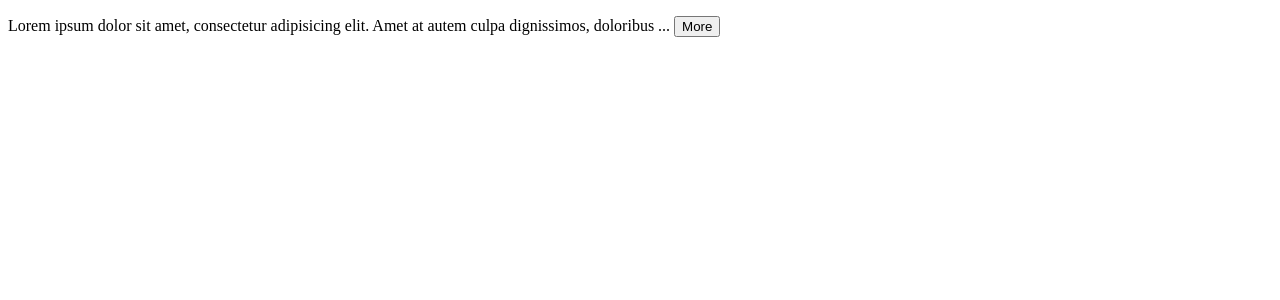
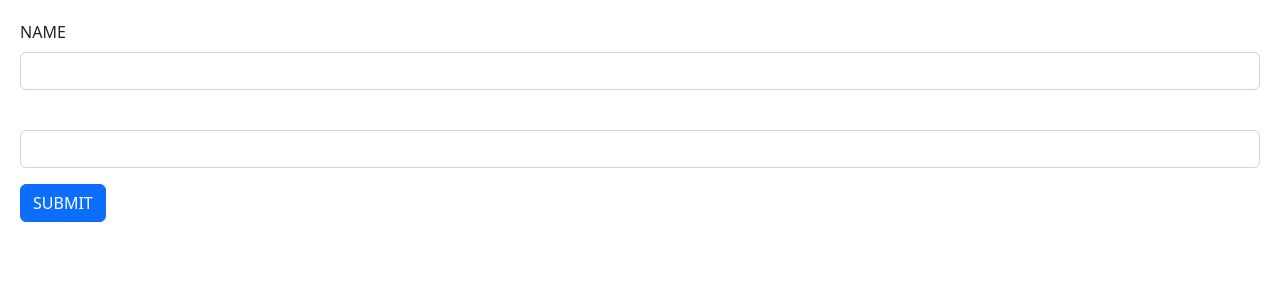
Before and after one commit to elmastahsin/react-app, a React (Vite) app: page / in a window 1280 px wide. Shown: the top 300 px of the page. Built offline with nearby package versions, Linux system fonts and the light colour scheme.

Commit message:
accessing Input Fields

```diff
--- a/src/App.tsx
+++ b/src/App.tsx
@@ -3,6 +3,7 @@
 import NavBar from "./components/NavBar";
 import Cart from "./components/Cart";
 import ExpandableText from "./components/ExpandableText";
+import Form from "./components/Form";
 
 function App() {
 
@@ -11,14 +12,7 @@
 
     return (
         <div>
-            <ExpandableText>Lorem ipsum dolor sit amet, consectetur adipisicing elit. Amet at autem culpa dignissimos,
-                doloribus, et excepturi facilis hic, inventore itaque laudantium nobis omnis pariatur quidem quod sunt
-                voluptate? Aspernatur assumenda doloremque ducimus eius ex labore modi quaerat? Commodi, deleniti
-                ducimus eos, error eum ex labore libero nemo non nostrum perspiciatis quae reiciendis saepe totam velit.
-                Alias architecto commodi culpa harum id, impedit natus omnis, optio recusandae repellat repudiandae
-                suscipit veritatis voluptas! Amet aperiam asperiores assumenda delectus, dignissimos dolorum earum eum,
-                fuga illum iusto labore magni nesciunt obcaecati officia omnis quaerat quas quia repellendus repudiandae
-                sint! Aperiam corporis ducimus mollitia soluta?</ExpandableText>
+           <Form/>
         </div>);
 }
 
--- /dev/null
+++ b/src/components/Form.tsx
@@ -0,0 +1,29 @@
+import React, {FormEvent, useRef} from 'react';
+
+const Form = () => {
+    const nameRef = useRef<HTMLInputElement>(null);
+    const ageRef = useRef<HTMLInputElement>(null);
+    const handleSubmit = (event: FormEvent) => {
+        event.preventDefault();
+        if (nameRef.current !== null) {
+            console.log(nameRef.current.value);
+        }
+        if (ageRef.current !== null) {
+            console.log(ageRef.current.value);
+        }
+    }
+    return (
+        <form onSubmit={handleSubmit}>
+            <div className="mb-3"><label htmlFor="name" className="form-label">NAME</label>
+                <input ref={nameRef} id="name" type="text" className="form-control"/>
+            </div>
+            <div className="mb-3"><label htmlFor="age" className="form-label"></label>
+                <input ref={ageRef} id="age" type="number"
+                       className="form-control"/>
+            </div>
+            <button className="btn btn-primary">SUBMIT</button>
+        </form>
+    );
+};
+
+export default Form;
--- a/src/index.css
+++ b/src/index.css
@@ -0,0 +1,3 @@
+body {
+    padding: 20px;
+}
--- a/src/main.tsx
+++ b/src/main.tsx
@@ -2,6 +2,7 @@
 import ReactDOM from 'react-dom/client'
 import App from './App'
 import './index.css'
+import 'bootstrap/dist/css/bootstrap.css'
 
 ReactDOM.createRoot(document.getElementById('root') as HTMLElement).render(
   <React.StrictMode>
```
